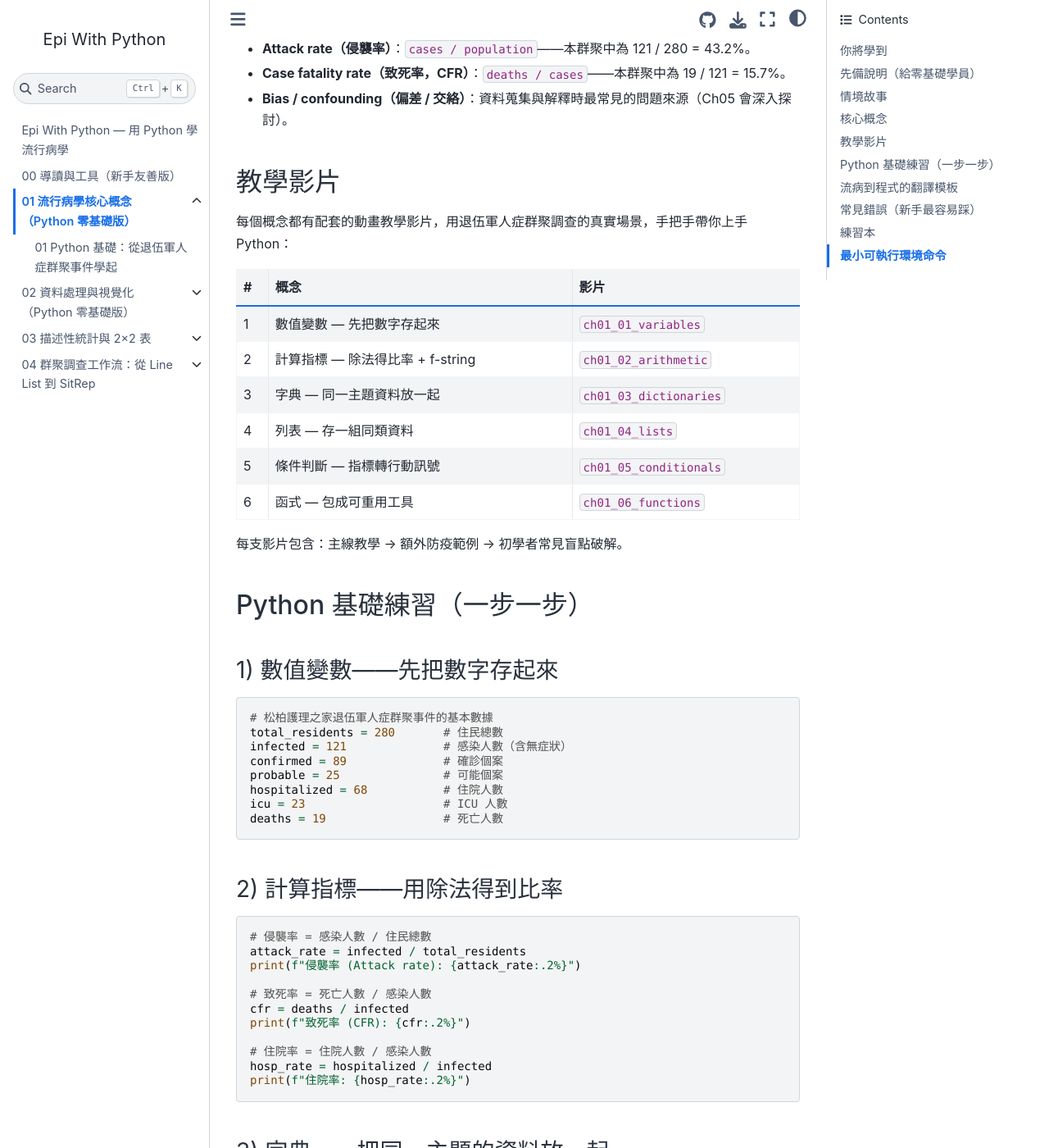
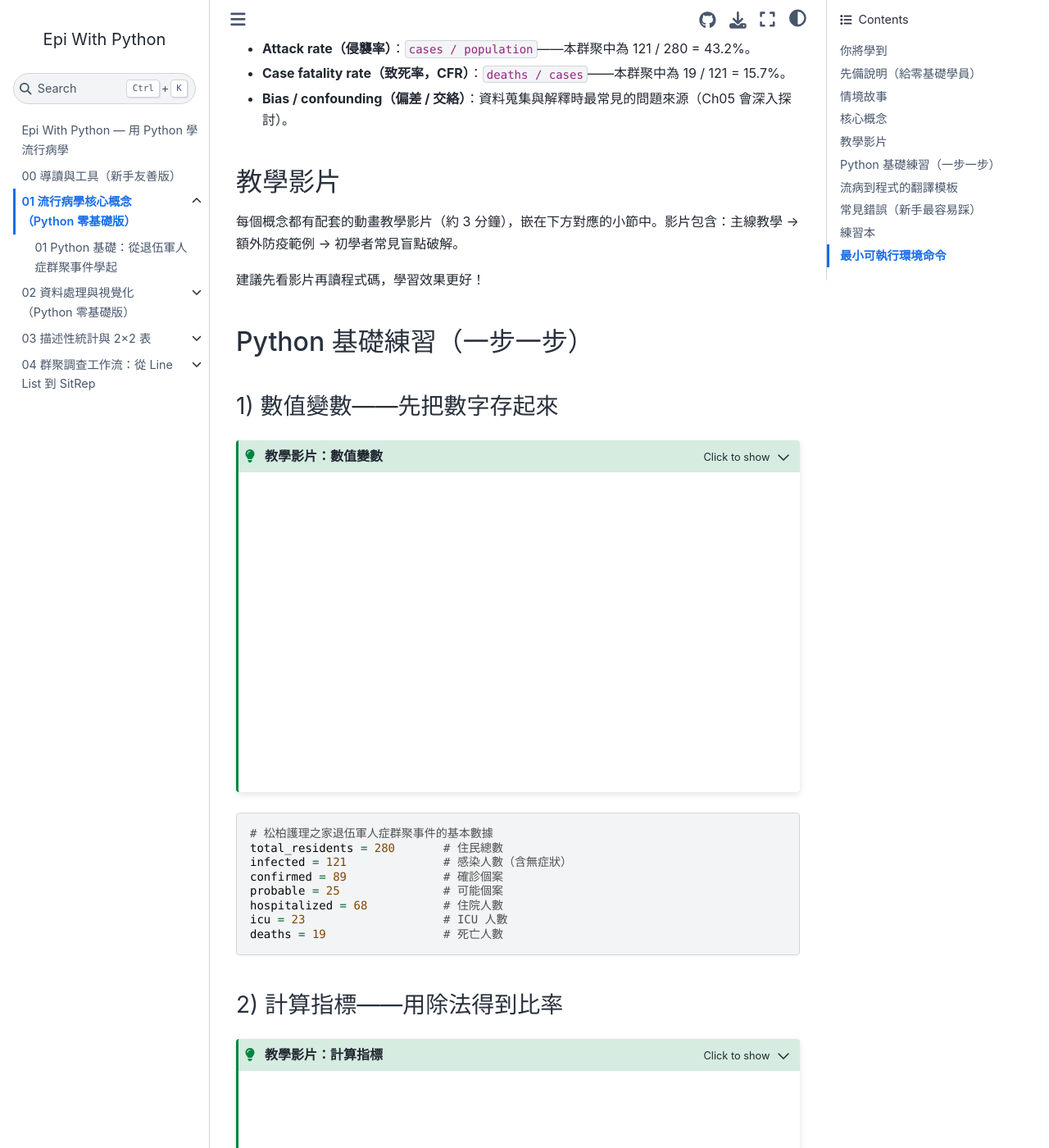
Before and after one commit to ancientsky/python4epi, a Jupyter Book: the page built from book/chapters/01_fundamentals.md, in a window 1280 px wide and 1400 px high, scrolled down 1137 px. Shown: the whole window at 82% size. Built offline with Jupyter Book 1.0.4 settings and Sphinx 7.4.7 and the Sphinx Book theme 1.1.4, drawn with Linux system fonts in a browser that asks for light colours; pages that are not in the unit, such as notebooks, are missing from menus; some of the changed text lies outside the part shown.

Commit message:
feat: embed YouTube videos inline in Ch01 with dropdown admonitions
- Each concept section now has a dropdown admonition containing a
  responsive YouTube iframe embed (placeholder IDs for now)
- Add update_youtube_ids.py helper script to batch-replace placeholder
  IDs with real YouTube video IDs after upload
- Add youtube_ids.yaml.example template for mapping placeholders

The dropdown format keeps the page clean while making videos instantly
accessible — students click to expand and watch before reading the code.

https://claude.ai/code/session_013thnhaDQhJrtziQCafAjEe

````diff
--- a/book/chapters/01_fundamentals.md
+++ b/book/chapters/01_fundamentals.md
@@ -38,22 +38,25 @@
 
 ## 教學影片
 
-每個概念都有配套的動畫教學影片，用退伍軍人症群聚調查的真實場景，手把手帶你上手 Python：
+每個概念都有配套的動畫教學影片（約 3 分鐘），嵌在下方對應的小節中。影片包含：主線教學 → 額外防疫範例 → 初學者常見盲點破解。
 
-| # | 概念 | 影片 |
-|---|------|------|
-| 1 | 數值變數 — 先把數字存起來 | `ch01_01_variables` |
-| 2 | 計算指標 — 除法得比率 + f-string | `ch01_02_arithmetic` |
-| 3 | 字典 — 同一主題資料放一起 | `ch01_03_dictionaries` |
-| 4 | 列表 — 存一組同類資料 | `ch01_04_lists` |
-| 5 | 條件判斷 — 指標轉行動訊號 | `ch01_05_conditionals` |
-| 6 | 函式 — 包成可重用工具 | `ch01_06_functions` |
-
-每支影片包含：主線教學 → 額外防疫範例 → 初學者常見盲點破解。
+建議先看影片再讀程式碼，學習效果更好！
 
 ## Python 基礎練習（一步一步）
 
 ### 1) 數值變數——先把數字存起來
+
+:::{admonition} 教學影片：數值變數
+:class: tip, dropdown
+
+```{raw} html
+<div style="position: relative; padding-bottom: 56.25%; height: 0; overflow: hidden; max-width: 100%; margin-bottom: 1em;">
+  <iframe src="https://www.youtube.com/embed/YOUTUBE_ID_01_VARIABLES" style="position: absolute; top: 0; left: 0; width: 100%; height: 100%; border: 0;" allowfullscreen></iframe>
+</div>
+```
+
+影片內容：變數是貼了標籤的盒子 → COVID-19 校園群聚範例 → 盲點：字串 vs 數字、大小寫、等號方向
+:::
 
 ```python
 # 松柏護理之家退伍軍人症群聚事件的基本數據
@@ -67,6 +70,18 @@ deaths = 19                 # 死亡人數
 ```
 
 ### 2) 計算指標——用除法得到比率
+
+:::{admonition} 教學影片：計算指標
+:class: tip, dropdown
+
+```{raw} html
+<div style="position: relative; padding-bottom: 56.25%; height: 0; overflow: hidden; max-width: 100%; margin-bottom: 1em;">
+  <iframe src="https://www.youtube.com/embed/YOUTUBE_ID_02_ARITHMETIC" style="position: absolute; top: 0; left: 0; width: 100%; height: 100%; border: 0;" allowfullscreen></iframe>
+</div>
+```
+
+影片內容：除法算侵襲率/致死率 + f-string 格式化 → 登革熱盛行率範例 → 盲點：除法類型、忘加 f、:.2% 拆解
+:::
 
 ```python
 # 侵襲率 = 感染人數 / 住民總數
@@ -83,6 +98,18 @@ print(f"住院率: {hosp_rate:.2%}")
 ```
 
 ### 3) 字典——把同一主題的資料放一起
+
+:::{admonition} 教學影片：字典
+:class: tip, dropdown
+
+```{raw} html
+<div style="position: relative; padding-bottom: 56.25%; height: 0; overflow: hidden; max-width: 100%; margin-bottom: 1em;">
+  <iframe src="https://www.youtube.com/embed/YOUTUBE_ID_03_DICTIONARIES" style="position: absolute; top: 0; left: 0; width: 100%; height: 100%; border: 0;" allowfullscreen></iframe>
+</div>
+```
+
+影片內容：字典 = 有格子的收納盒 → 腸病毒通報個案範例 → 盲點：key 引號、() vs []、KeyError
+:::
 
 ```python
 # 用字典整理群聚事件摘要
@@ -102,6 +129,18 @@ print(f"{outbreak['facility']} CFR: {cfr:.2%}")
 
 ### 4) 列表——存放一組同類資料
 
+:::{admonition} 教學影片：列表
+:class: tip, dropdown
+
+```{raw} html
+<div style="position: relative; padding-bottom: 56.25%; height: 0; overflow: hidden; max-width: 100%; margin-bottom: 1em;">
+  <iframe src="https://www.youtube.com/embed/YOUTUBE_ID_04_LISTS" style="position: absolute; top: 0; left: 0; width: 100%; height: 100%; border: 0;" allowfullscreen></iframe>
+</div>
+```
+
+影片內容：列表 = 一排格子櫃 → 每週 COVID 確診趨勢範例 → 盲點：索引從 0 開始、IndexError、列表不對齊
+:::
+
 ```python
 # 各樓層翼區的感染人數
 floor_wing_cases = [15, 10, 24, 25, 20, 27]  # 1A, 1B, 2A, 2B, 3A, 3B
@@ -115,6 +154,18 @@ print(f"感染人數最多的翼區：{floor_wing_names[max_index]}（{max_cases
 
 ### 5) 條件判斷——把指標轉成行動訊號
 
+:::{admonition} 教學影片：條件判斷
+:class: tip, dropdown
+
+```{raw} html
+<div style="position: relative; padding-bottom: 56.25%; height: 0; overflow: hidden; max-width: 100%; margin-bottom: 1em;">
+  <iframe src="https://www.youtube.com/embed/YOUTUBE_ID_05_CONDITIONALS" style="position: absolute; top: 0; left: 0; width: 100%; height: 100%; border: 0;" allowfullscreen></iframe>
+</div>
+```
+
+影片內容：if/elif/else 路口指示牌 → 疫苗接種率門檻範例 → 盲點：= vs ==、忘記冒號、縮排錯誤
+:::
+
 ```python
 # 根據致死率決定應變層級
 if cfr > 0.15:
@@ -126,6 +177,18 @@ else:
 ```
 
 ### 6) 函式——把計算邏輯包成可重用的工具
+
+:::{admonition} 教學影片：函式
+:class: tip, dropdown
+
+```{raw} html
+<div style="position: relative; padding-bottom: 56.25%; height: 0; overflow: hidden; max-width: 100%; margin-bottom: 1em;">
+  <iframe src="https://www.youtube.com/embed/YOUTUBE_ID_06_FUNCTIONS" style="position: absolute; top: 0; left: 0; width: 100%; height: 100%; border: 0;" allowfullscreen></iframe>
+</div>
+```
+
+影片內容：函式 = 自動計算機 → 結核病發生率範例 → 盲點：忘加括號、忘記 return、參數順序搞錯
+:::
 
 ```python
 def calc_attack_rate(cases, population):
````
Also changed, not shown: 2 other files.
